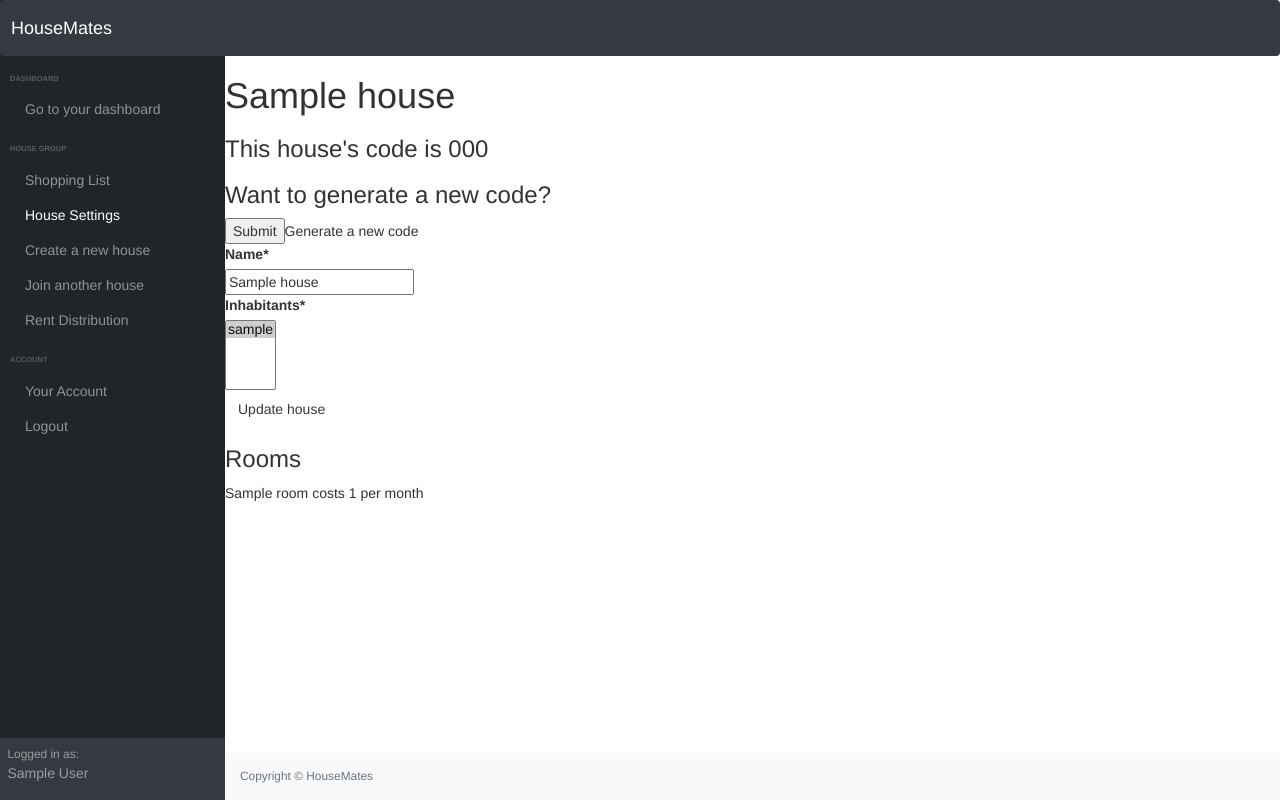
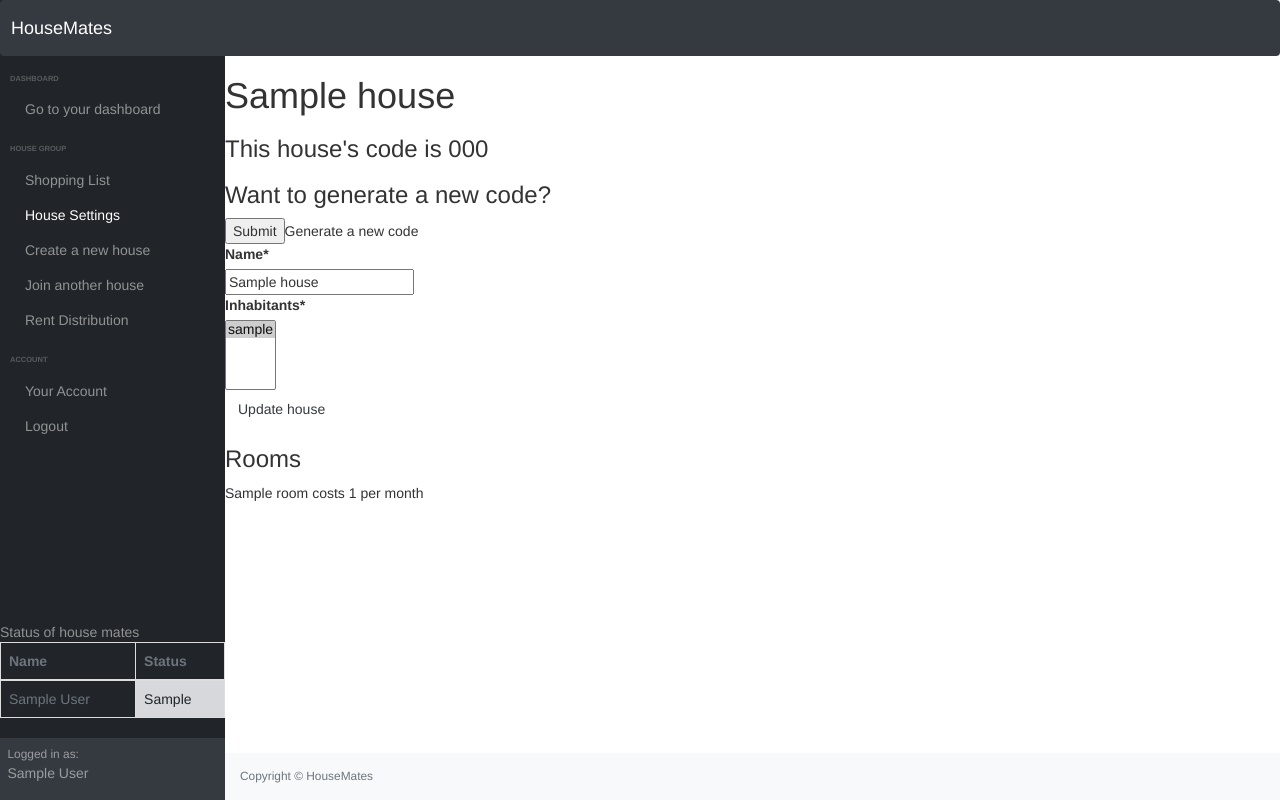
Before and after one commit to connorkeevill/CM20257-housemates, a Django app: page /house/ in a window 1280 px wide. Run offline with Django 3.2, Linux system fonts and the light colour scheme; a user stored in the database is signed in; tables that the repository leaves empty hold one stand-in row (values such as "Sample post"); some libraries are stand-ins or nearby versions.

Commit message:
Rearrange dashboard

```diff
--- a/app/templates/app/dashboard-base.html
+++ b/app/templates/app/dashboard-base.html
@@ -61,6 +61,36 @@
                     </nav>
                 </div>
             </div>
+
+            <nav class="sb-sidenav-menu-nested nav">
+                <caption> Status of house mates</caption>
+                <table class="table table-hover table-bordered table-sm">
+                    <thead>
+                    <tr>
+                        <th class="text-secondary" scope="col">Name</th>
+                        <th class="text-secondary" scope="col">Status</th>
+                    </tr>
+                    </thead>
+                    <tbody>
+                    {% for houseMember in house.inhabitants.all %}
+                        <tr>
+                            <td class="text-secondary">{{ houseMember.Profile.firstName }} {{ houseMember.Profile.surname }}</td>
+
+                            {% if houseMember.Profile.status.type == 'Available' %}
+                                <td class="table-success">{{ houseMember.Profile.status }}</td>
+                            {% elif houseMember.Profile.status.type == 'Away' %}
+                                <td class="table-warning">{{ houseMember.Profile.status }}</td>
+                            {% elif houseMember.Profile.status.type == 'Busy' %}
+                                <td>{{ houseMember.Profile.status }}</td>
+                            {% else %}
+                                <td class="table-secondary">{{ houseMember.Profile.status }}</td>
+                            {% endif %}
+                        </tr>
+                    {% endfor %}
+                    </tbody>
+                </table>
+            </nav>
+
             <div class="sb-sidenav-footer">
                 <div class="small">Logged in as:</div>
                 <p>{{ user.Profile.firstName }} {{ user.Profile.surname }}</p>
```
Also changed, not shown: app/templates/app/dashboard.html (+8 -44 lines).
